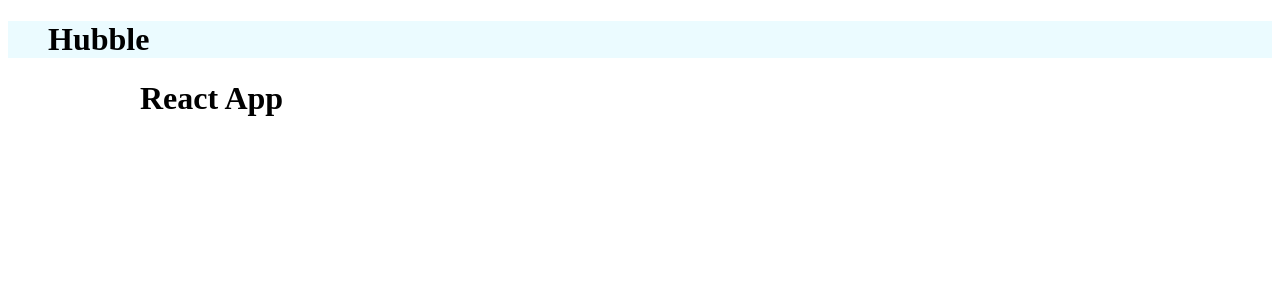
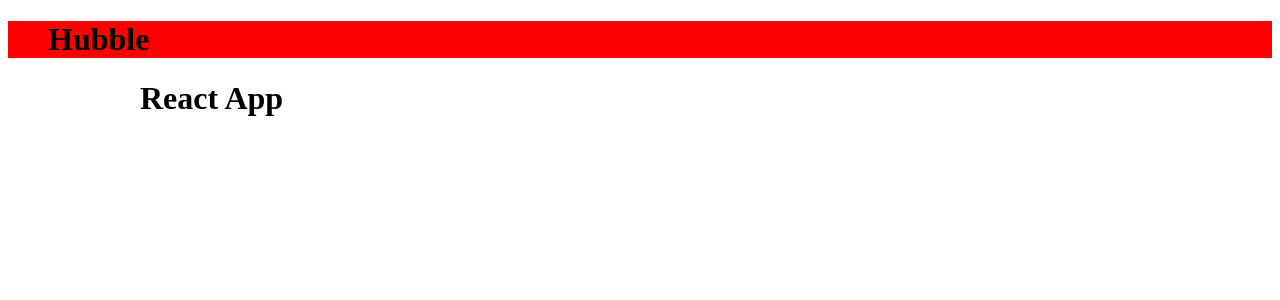
Before and after one commit to gavinquirk/huddle, a React (Create React App) app: page / in a window 1280 px wide. Shown: the top 300 px of the page. Built offline with nearby package versions, Linux system fonts and the light colour scheme.

Commit message:
pass props to styled comp

```diff
--- a/src/components/Header.js
+++ b/src/components/Header.js
@@ -2,7 +2,7 @@ import { StyledHeader } from './styles/Header.styled';
 
 export default function Header() {
   return (
-    <StyledHeader>
+    <StyledHeader bg='red'>
       <h1>Hubble</h1>
     </StyledHeader>
   );
--- a/src/components/styles/Header.styled.js
+++ b/src/components/styles/Header.styled.js
@@ -1,6 +1,6 @@
 import styled from 'styled-components';
 
 export const StyledHeader = styled.header`
-  background-color: #ebfbff;
+  background-color: ${({ bg }) => bg};
   padding: 0 40px;
 `;
```
